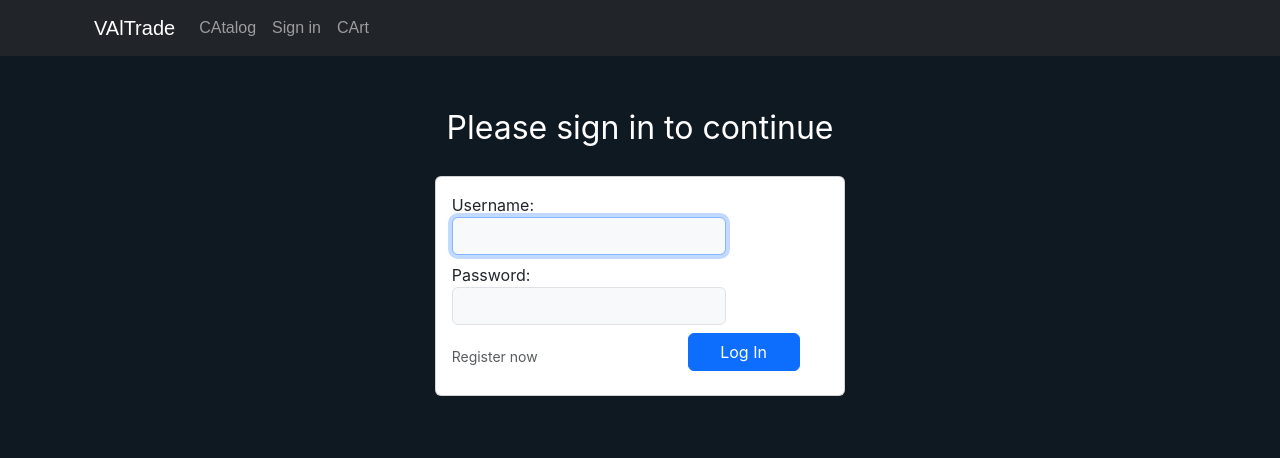
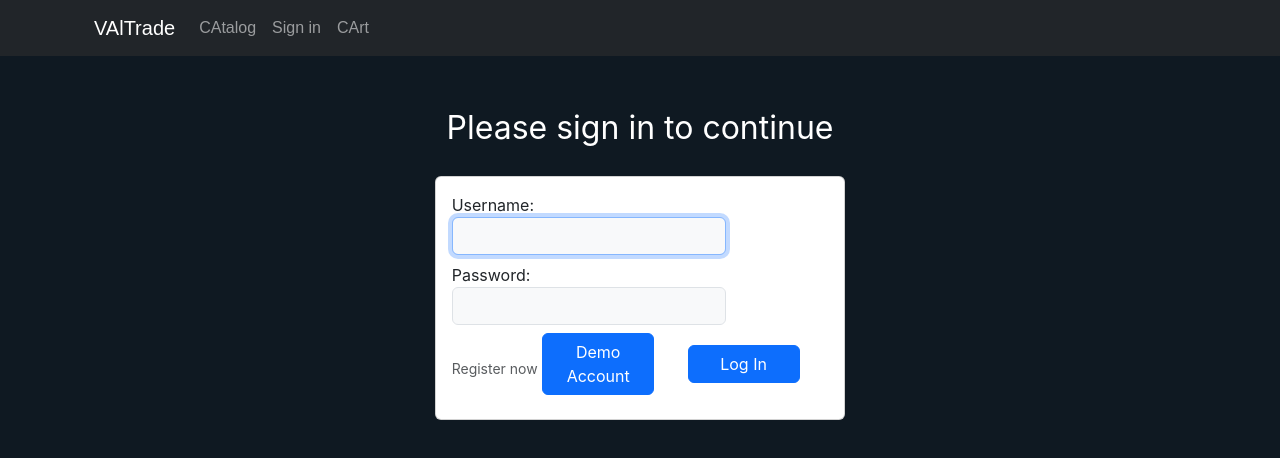
Before and after one commit to james-aguirre/Final-project, a React (Create React App) app in the folder client/: page /sign-in in a window 1280 px wide. Shown: the top 458 px of the page. Built offline with nearby package versions, Linux system fonts and the light colour scheme.

Commit message:
added username/password states for demo account

```diff
--- a/client/src/components/AuthForm.js
+++ b/client/src/components/AuthForm.js
@@ -1,10 +1,13 @@
 import { useState } from 'react';
 import { Link, useNavigate } from 'react-router-dom';
 import { signUpOrIn } from '../lib/api';
+import Button from 'react-bootstrap/Button';
 
 export default function AuthForm({ action, onSignIn }) {
   const navigate = useNavigate();
   const [error, setError] = useState();
+  const [username, setUsername] = useState('');
+  const [password, setPassword] = useState('');
 
   async function handleSubmit(event) {
     event.preventDefault();
@@ -59,6 +62,7 @@ export default function AuthForm({ action, onSignIn }) {
             {alternateActionText}
           </Link>
         </small>
+        <Button>Demo Account</Button>
         <button type="submit" className="btn btn-primary">
           {submitButtonText}
         </button>
```
